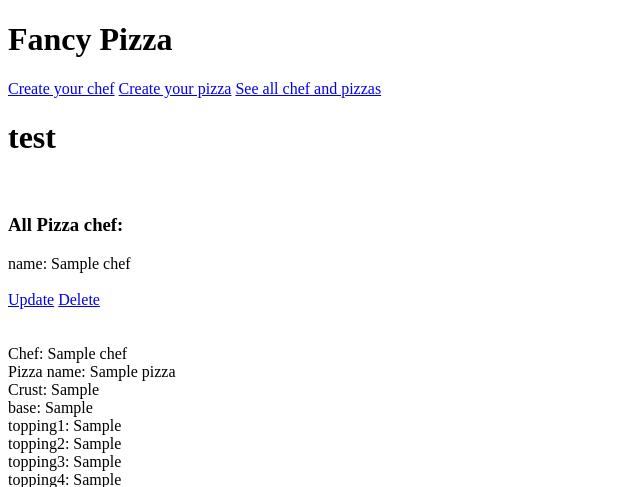
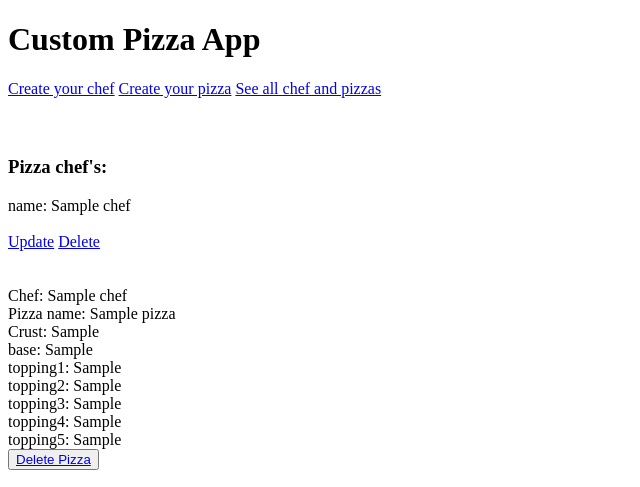
Before and after one commit to erhnaks/Phyton_flask_app_Pipeline, a Flask app: page / in a window 1280 px wide. Shown: the top 487 px of the page, without its empty margins (0-640 px from the left). Run offline with Flask 2, Linux system fonts and the light colour scheme; tables that the repository leaves empty hold one stand-in row (values such as "Sample post").

```diff
--- a/application/__init__.py
+++ b/application/__init__.py
@@ -1,12 +1,12 @@
 from flask import Flask
 from flask_sqlalchemy import SQLAlchemy
-import os
+from os import getenv
 
 app = Flask(__name__)
 
-app.config['SQLALCHEMY_DATABASE_URI'] = os.getenv("DATABASE_URI")
+app.config['SQLALCHEMY_DATABASE_URI'] = getenv("DATABASE_URI")
 app.config['SQLALCHEMY_TRACK_MODIFICATIONS'] = False
-app.config['SECRET_KEY'] = os.getenv("SECRET_KEY")
+app.config['SECRET_KEY'] = getenv("SECRET_KEY")
 
 db = SQLAlchemy(app)
 from application import routes
--- a/application/forms.py
+++ b/application/forms.py
@@ -5,8 +5,8 @@ from wtforms.validators import DataRequired, Length, ValidationError
 from application.models import Chef, Pizza
 
 class Createform(FlaskForm):
-    name = StringField('Master Name:', validators=[DataRequired(), Length(min=2, max=50)])
-    submit = SubmitField('Create Chef')
+    name = StringField('Name:', validators=[DataRequired(), Length(min=2, max=50)])
+    submit = SubmitField('Submit')
 
     def validate_name(self, name):
         name = Chef.query.filter_by(name=name.data).first()
@@ -23,7 +23,6 @@ class Updateform(FlaskForm):
             raise ValidationError ('Ooopps, This fantasy Chef name does exist, Please choose another fancy Chef name')
 
 class Pizzaform(FlaskForm):
-    #chef = SelectField('Add to Chef', choices=[])
     name = StringField('name:', validators=[DataRequired(), Length(min=2, max=30)])
     crust = SelectField('crust', choices=[('Thin', 'Thin'), ('Deep', 'Deep'), ('Stuffed', 'Stuffed')])
     base = SelectField('Base Sauce', choices=[('Tomato', 'Tomato'), ('Garlic', 'Garlic'), ('Tomato&Garlic', 'Tomato&Garlic')])
--- a/application/templates/base.html
+++ b/application/templates/base.html
@@ -1,9 +1,9 @@
 <!DOCTYPE html>
 <html>
 <head>
-    <title> Chef Recipe Book </title>
+    <title> Chef Pizza's </title>
     </head>
-        <h1>Fancy Pizza</h1>
+        <h1>Custom Pizza App</h1>
         <span><a href="{{ url_for('createchef') }}">Create your chef</a></span>
 
         <span><a href="{{ url_for('createpizza') }}">Create your pizza</a></span>
--- a/application/templates/read.html
+++ b/application/templates/read.html
@@ -1,9 +1,9 @@
 {% extends 'base.html' %}
 {% block chef %}
 
-<h1>test</h1>
+<h1></h1>
 <br>
-<h3>All Pizza chef:</h3>
+<h3>Pizza chef's:</h3>
     <p>
     {% for chef in chef %}
         name: {{ chef.name }} <br>
```
Also changed, not shown: tests/test_app.py (added, +49 -0 lines), 1 other file.
